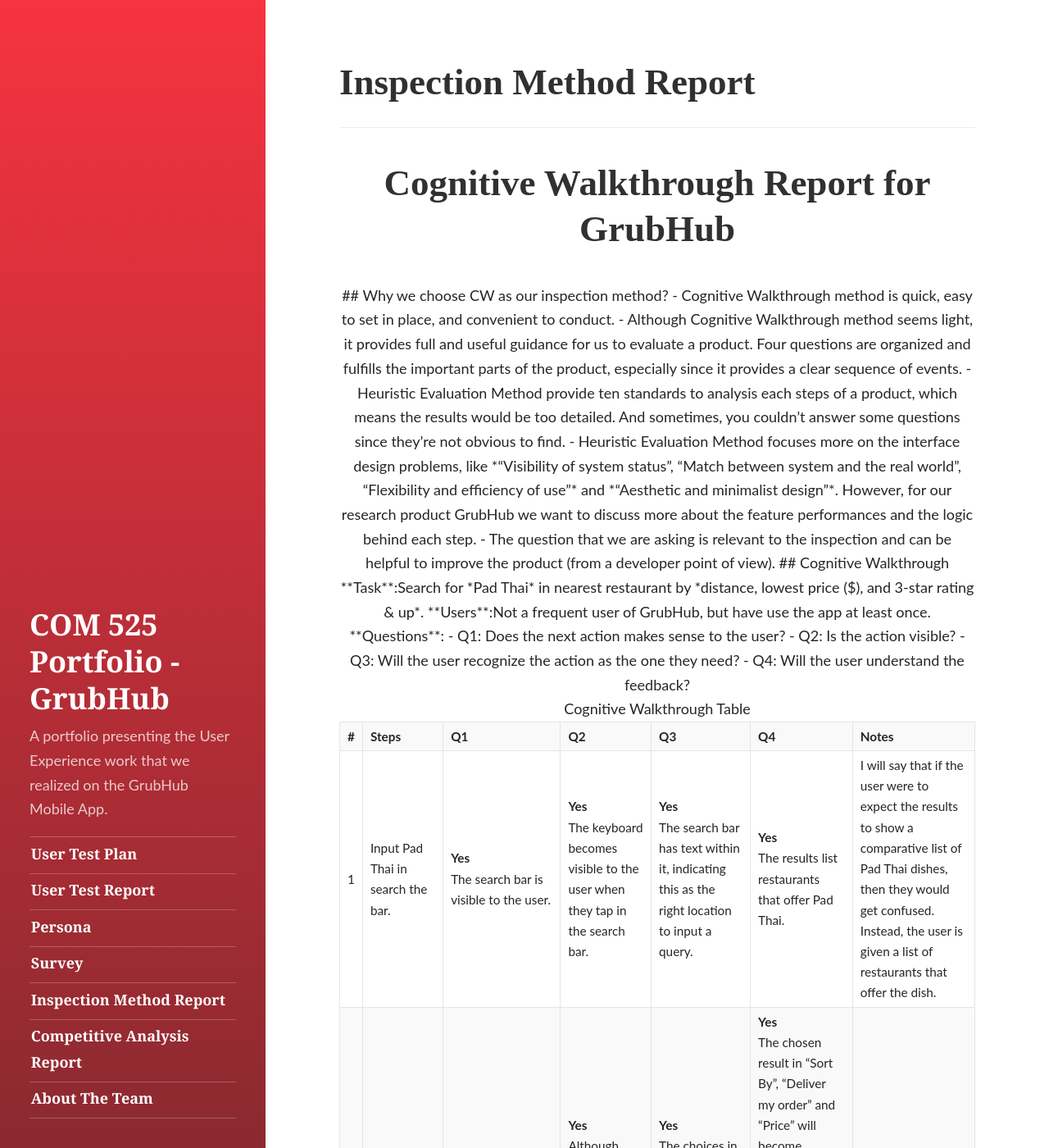
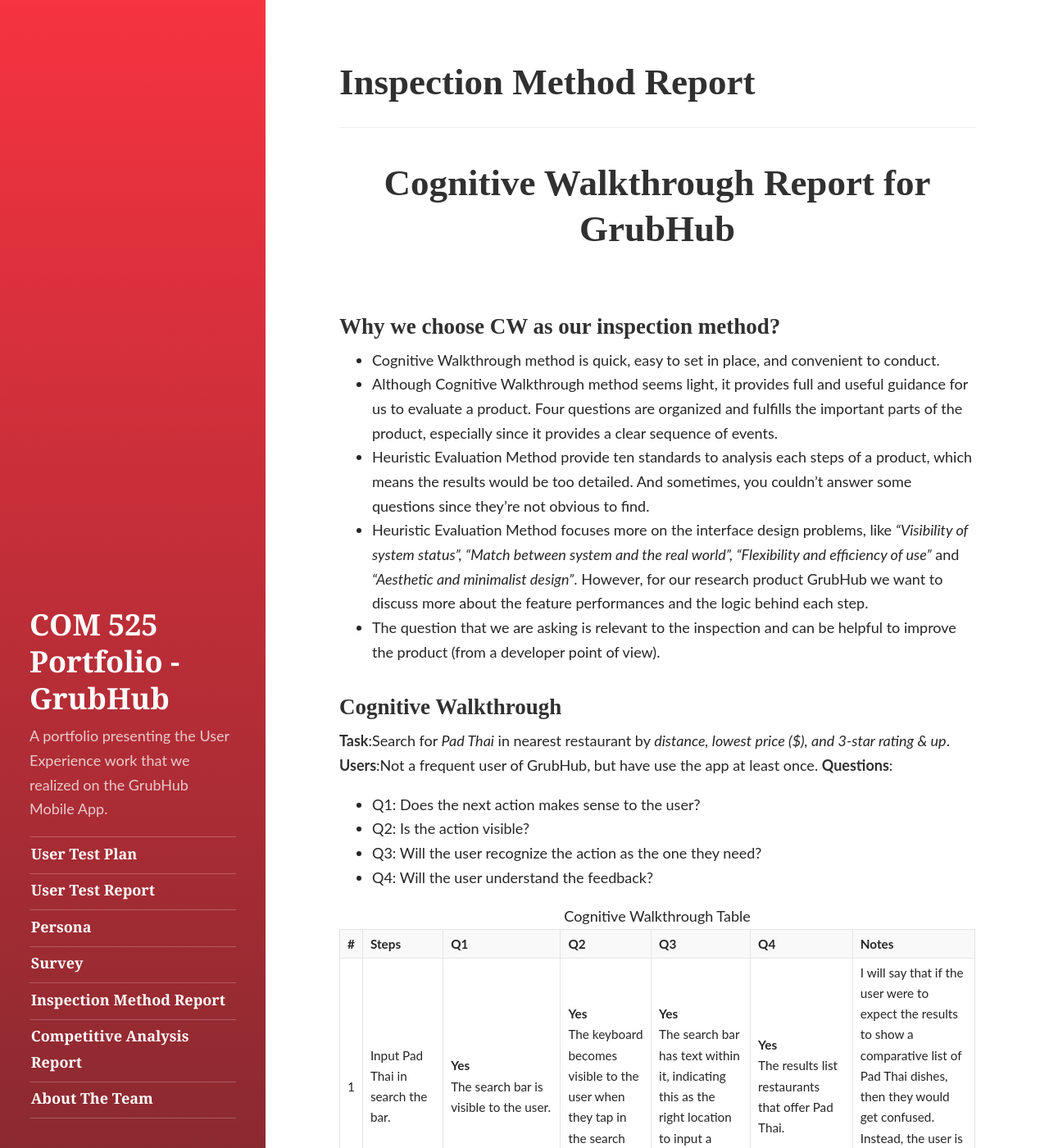
Before and after one commit to florian-wahl/com525portfolio, a Jekyll site: the page built from Cognitive Walkthrough.md, in a window 1280 px wide and 1400 px high. Shown: the whole window at 82% size. Built offline with Jekyll 4.4.1, drawn with Linux system fonts in a browser that asks for light colours; some of the changed text lies outside the part shown.

Commit message:
updated.

```diff
--- a/Cognitive Walkthrough.md
+++ b/Cognitive Walkthrough.md
@@ -3,9 +3,9 @@
 title: 'Inspection Method Report'
 weight: 50
 ---
-<center>
 
-<h1> Cognitive Walkthrough Report for GrubHub </h1>
+
+<center><h1> Cognitive Walkthrough Report for GrubHub </h1></center>
 <br>
 
 ## Why we choose CW as our inspection method?
```
